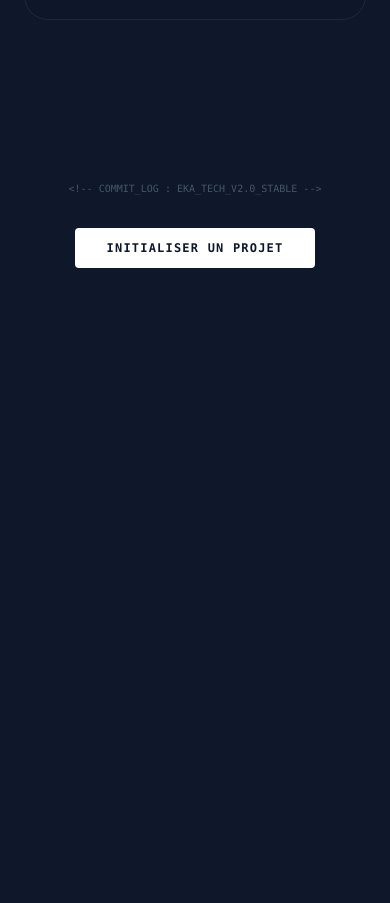
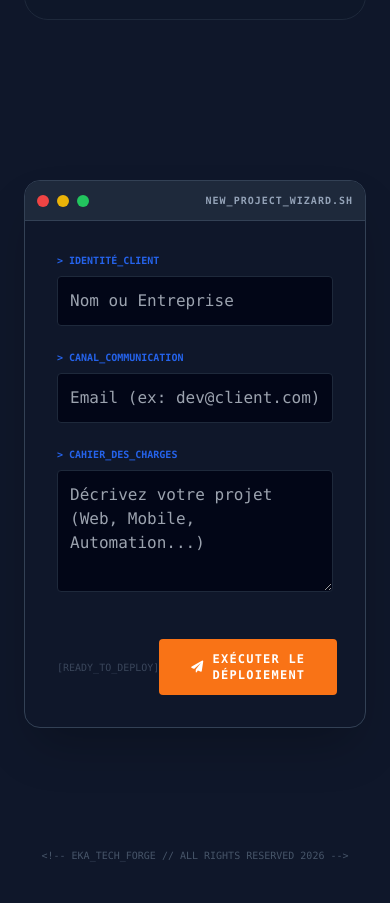
Before and after one commit to Loukediva/ekatech, a website: page src/pages/programmation.html in a window 390 px wide. Shown: the part 1824-2727 px from the top of the page. Before the commit the page ends 2172 px from the top, so only its background shows below. Drawn offline with nearby package versions, Linux system fonts and the light colour scheme.

```diff
--- a/src/pages/programmation.html
+++ b/src/pages/programmation.html
@@ -181,14 +181,54 @@
         </div>
     </section>
 
-    <footer class="py-20 text-center border-t border-slate-900">
-        <p class="text-[10px] text-slate-600 mb-8 font-mono">
-            &lt;!-- COMMIT_LOG : EKA_TECH_V2.0_STABLE --&gt;
-        </p>
-        <a href="../../index.html" class="inline-block px-8 py-3 bg-white text-terminal font-black rounded hover:bg-ekablue hover:text-white transition uppercase text-xs tracking-widest">
-            Initialiser un projet
-        </a>
-    </footer>
+    <section id="contact-dev" class="py-20 px-6 max-w-5xl mx-auto">
+    <div class="bg-slate-900 rounded-2xl border border-slate-700 overflow-hidden shadow-2xl">
+        <div class="bg-slate-800 p-3 flex justify-between items-center border-b border-slate-700">
+            <div class="flex gap-2">
+                <div class="w-3 h-3 rounded-full bg-red-500"></div>
+                <div class="w-3 h-3 rounded-full bg-yellow-500"></div>
+                <div class="w-3 h-3 rounded-full bg-green-500"></div>
+            </div>
+            <span class="text-[10px] text-slate-400 font-bold uppercase tracking-widest">new_project_wizard.sh</span>
+        </div>
+
+        <form action="https://formspree.io/f/VOTRE_ID" method="POST" class="p-8 space-y-6">
+            <div class="grid md:grid-cols-2 gap-6">
+                <div>
+                    <label class="block text-ekablue text-[10px] font-bold uppercase mb-2">> identité_client</label>
+                    <input type="text" name="name" placeholder="Nom ou Entreprise" required
+                        class="w-full bg-slate-950 border border-slate-800 rounded p-3 text-white focus:border-ekaorange outline-none transition">
+                </div>
+                <div>
+                    <label class="block text-ekablue text-[10px] font-bold uppercase mb-2">> canal_communication</label>
+                    <input type="email" name="email" placeholder="Email (ex: dev@client.com)" required
+                        class="w-full bg-slate-950 border border-slate-800 rounded p-3 text-white focus:border-ekaorange outline-none transition">
+                </div>
+            </div>
+
+            <div>
+                <label class="block text-ekablue text-[10px] font-bold uppercase mb-2">> cahier_des_charges</label>
+                <textarea name="message" rows="4" placeholder="Décrivez votre projet (Web, Mobile, Automation...)" required
+                    class="w-full bg-slate-950 border border-slate-800 rounded p-3 text-white focus:border-ekaorange outline-none transition"></textarea>
+            </div>
+
+            <div class="flex items-center justify-between pt-4">
+                <div class="text-[10px] text-slate-500 animate-pulse">
+                    [READY_TO_DEPLOY]
+                </div>
+                <button type="submit" class="px-8 py-3 bg-ekaorange text-white font-black rounded hover:bg-ekablue transition uppercase text-xs tracking-widest flex items-center gap-2">
+                    <i class="fa-solid fa-paper-plane"></i> Exécuter le déploiement
+                </button>
+            </div>
+        </form>
+    </div>
+</section>
+
+<footer class="py-10 text-center">
+    <p class="text-[10px] text-slate-600 font-mono">
+        &lt;!-- EKA_TECH_FORGE // ALL RIGHTS RESERVED 2026 --&gt;
+    </p>
+</footer>
 
 </body>
 </html>
```
Also changed, not shown: public/style.css.
